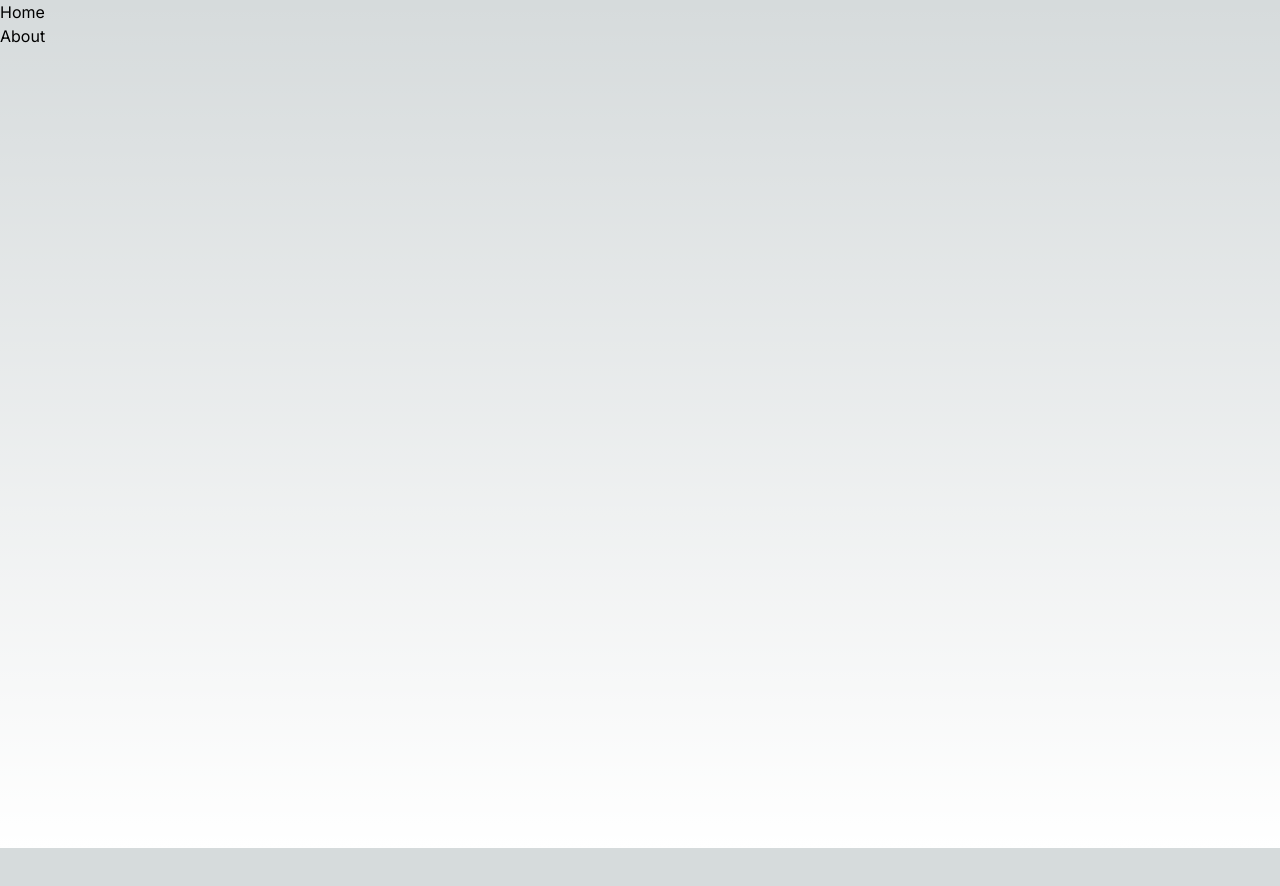
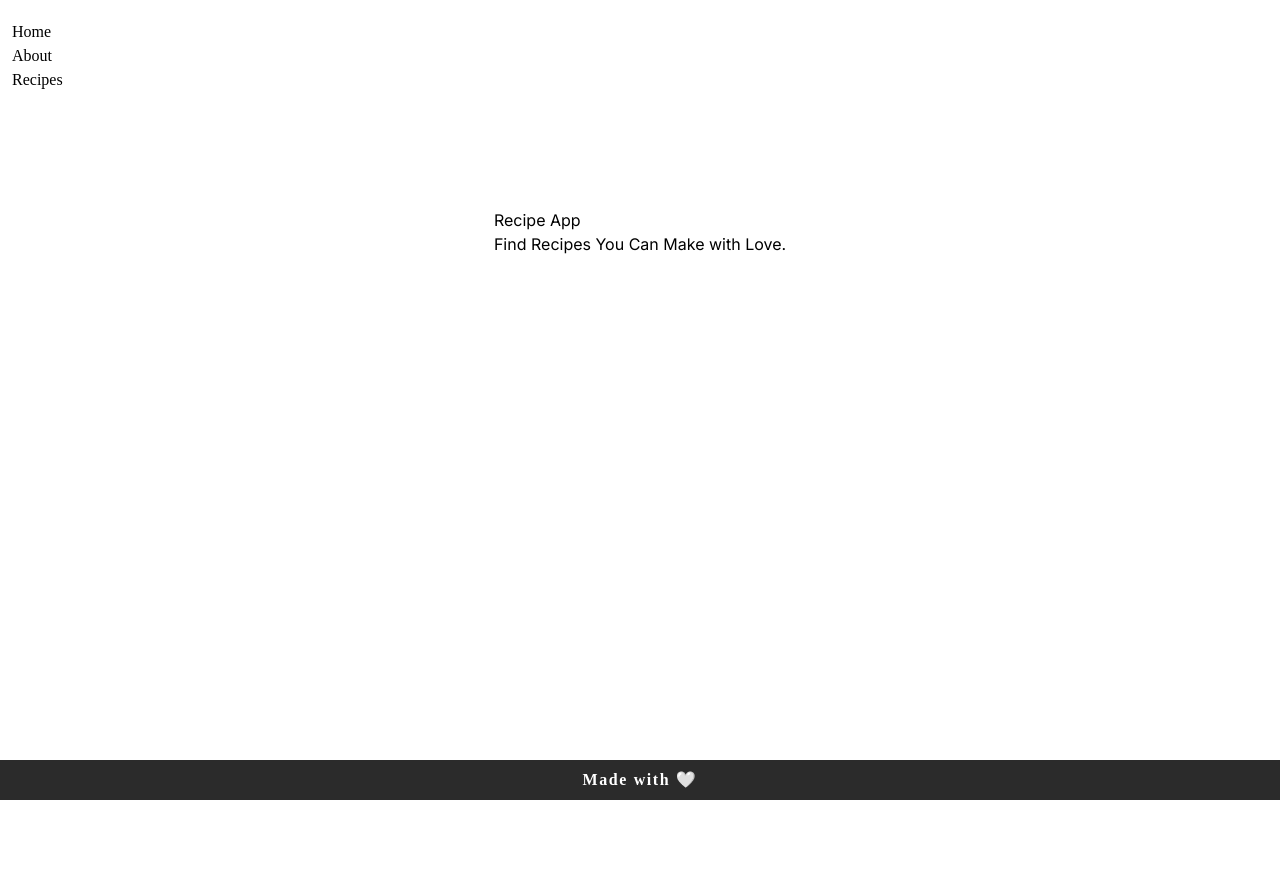
Before and after one commit to smith-carlicia/recipe-app, a Next.js app: page / in a window 1280 px wide. Shown: the top 886 px of the page. Before the commit the page ends 848 px from the top, so only its background shows below. Built offline with nearby package versions, Linux system fonts and the light colour scheme.

Commit message:
added banner

```diff
--- /dev/null
+++ b/app/components/banner/banner.tsx
@@ -0,0 +1,9 @@
+ export function Banner() {
+
+  return (
+    <div>
+     <h1 className='recipe-header'>Recipe App</h1>
+     <h3 className='tagline'>Find Recipes You Can Make with Love.</h3>
+    </div>
+  )
+}
--- a/app/components/nav/nav.tsx
+++ b/app/components/nav/nav.tsx
@@ -7,7 +7,8 @@ export function Nav() {
     const pathname = usePathname()
 
     return (
-    <nav>
+        <nav className='pt-5 pb-5 pl-3 sticky top-0'>
+            <div className="bg-transparent list-none flex flex-row justify-content-start font-[europa] space-x-4">
                 <ul>
                     <li>
                         <Link className={`link ${pathname === '/' ? 'active' : ''}`} href="/">
@@ -22,7 +23,16 @@ export function Nav() {
                             About
                         </Link>
                     </li>
+                    <li>
+                        <Link
+                            className={`link ${pathname === '/recipes' ? 'active' : ''}`}
+                            href="/recipes"
+                        >
+                            Recipes
+                        </Link>
+                    </li>
                 </ul>
+            </div>
         </nav>
     )
 }
--- a/app/globals.css
+++ b/app/globals.css
@@ -1,33 +1,3 @@
 @tailwind base;
 @tailwind components;
 @tailwind utilities;
-
-:root {
-  --foreground-rgb: 0, 0, 0;
-  --background-start-rgb: 214, 219, 220;
-  --background-end-rgb: 255, 255, 255;
-}
-
-@media (prefers-color-scheme: dark) {
-  :root {
-    --foreground-rgb: 255, 255, 255;
-    --background-start-rgb: 0, 0, 0;
-    --background-end-rgb: 0, 0, 0;
-  }
-}
-
-body {
-  color: rgb(var(--foreground-rgb));
-  background: linear-gradient(
-      to bottom,
-      transparent,
-      rgb(var(--background-end-rgb))
-    )
-    rgb(var(--background-start-rgb));
-}
-
-@layer utilities {
-  .text-balance {
-    text-wrap: balance;
-  }
-}
--- a/app/layout.tsx
+++ b/app/layout.tsx
@@ -1,6 +1,7 @@
 import type { Metadata } from "next";
 import { Inter } from "next/font/google";
 import { Nav } from "./components/nav/nav";
+import Footer from "./components/footer/footer";
 import "./globals.css";
 
 const inter = Inter({ subsets: ["latin"] });
@@ -20,6 +21,7 @@ export default function RootLayout({
       <body className={inter.className}>
         <Nav />
       {children}
+      <Footer />
       </body>
     </html>
   );
--- a/app/page.tsx
+++ b/app/page.tsx
@@ -1,9 +1,10 @@
 import Image from "next/image";
+import { Banner } from "./components/banner/banner";
 
 export default function Home() {
   return (
     <main className="flex min-h-screen flex-col items-center justify-between p-24">
-
+     <Banner/>
     </main>
   );
 }
--- a/tailwind.config.ts
+++ b/tailwind.config.ts
@@ -13,6 +13,14 @@ const config: Config = {
         "gradient-conic":
           "conic-gradient(from 180deg at 50% 50%, var(--tw-gradient-stops))",
       },
+      tagline: {
+        "background-color": "red-500"
+      },
+      // .btn {
+
+      //   padding: theme('spacing.2') theme('spacing.4');
+      //   /* ... */
+      // }
     },
   },
   plugins: [],
```
Lines whose indentation alone changed are shown as unchanged.
